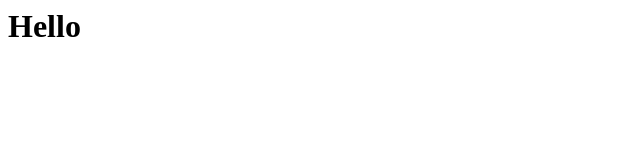
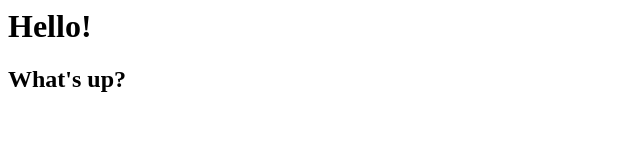
Before and after one commit to netfinitybg/netfinitybg.github.io, a plain HTML site: page index.html in a window 1280 px wide. Shown: the whole page, without its empty margins (0-640 px from the left). Drawn offline with Linux system fonts and the light colour scheme.

Commit message:
Update index.html

```diff
--- a/index.html
+++ b/index.html
@@ -1 +1,3 @@
-<h1>Hello</h1>
+<h1>Hello!</h1>
+
+<h2>What's up?</h2>
```
